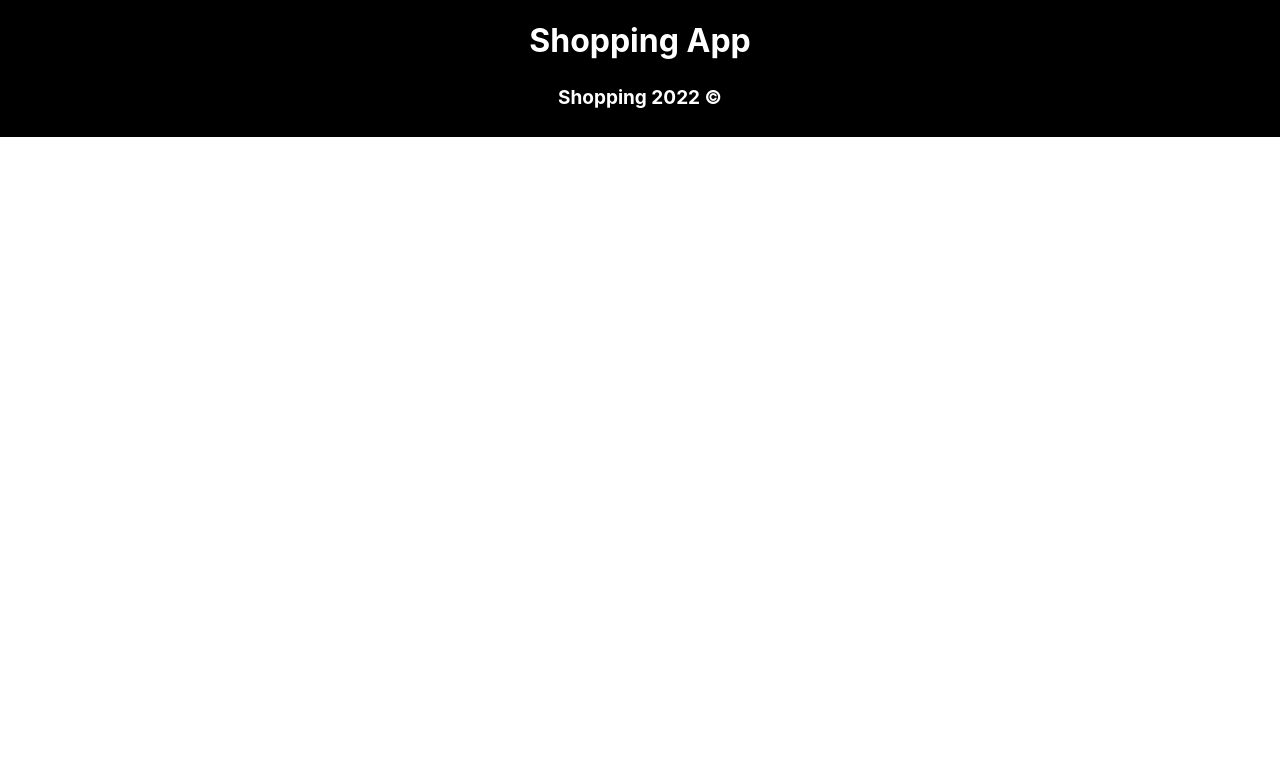
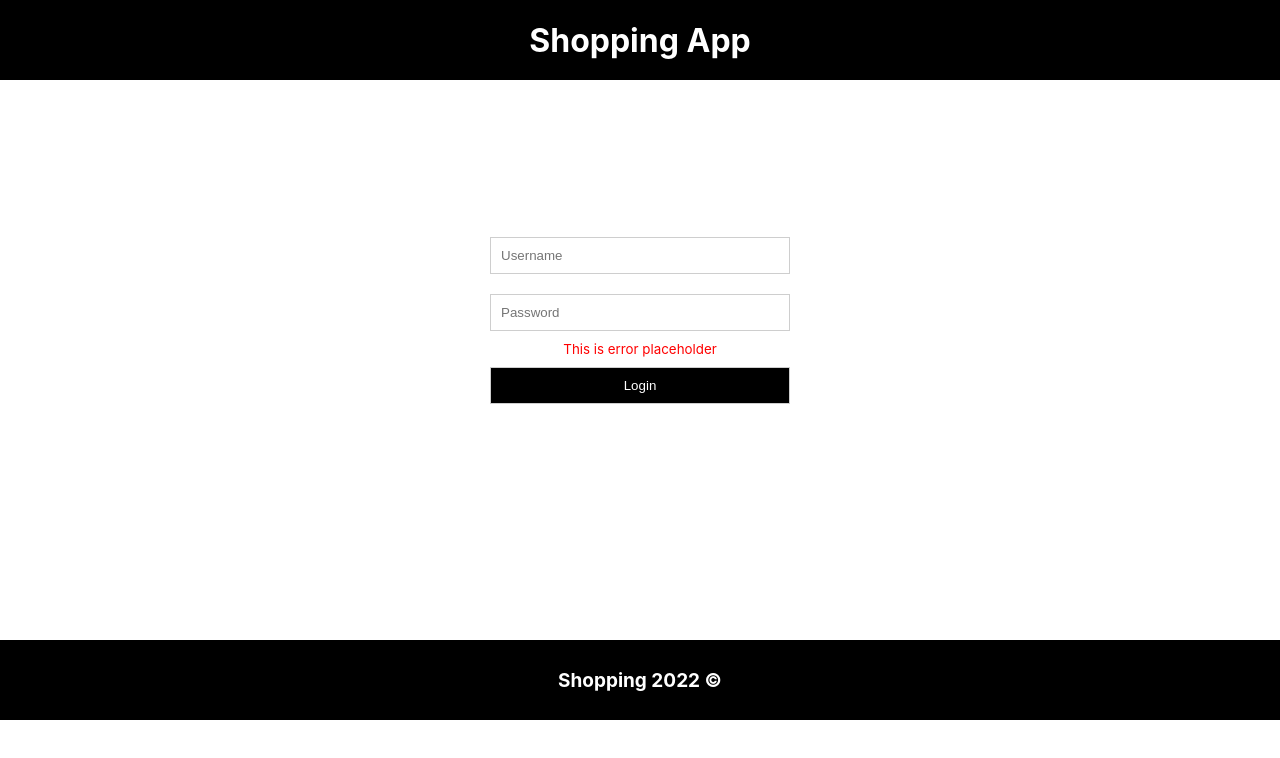
Before and after one commit to 12moi/shopping-app, a React (Create React App) app: page / in a window 1280 px wide. Shown: the top 758 px of the page. Built offline with nearby package versions, Linux system fonts and the light colour scheme.

Commit message:
add changes

```diff
--- a/src/App.css
+++ b/src/App.css
@@ -61,12 +61,14 @@ img:hover{
 }
 
 .login{
+flex-direction: column;
+display:inline-flex;
 width: 100%;
+height: 80vh;
 min-height: 10vh;
 align-items: center;
 justify-content: center;
-flex-direction: column;
-display: flex;
+
 }
 
 .login-inputs{
--- a/src/components/Login.js
+++ b/src/components/Login.js
@@ -1,20 +1,38 @@
 import React, {useState} from 'react'
 import '../App.css'
+import axios from 'axios';
 
 const Login = () => {
   const {userName, setUsername}=useState("");
   const {password, setPassword}=useState("");
   const {error, stError}=useState("");
+
+  const loginHandler= ({token,setToken})=>{
+   axios ({
+    url:'https://fakestoreapi.com/auth/login',
+    method:"POST",
+    data:{
+      username: userName,
+      password: password,
+    },
+   }).then(res=>{
+    console.log(res.data.token);
+    setToken(res.data.token)
+   }).catch(err=>{
+    console.log(err)
+   })
+  }
+
   return (
-    <div className='login-inputs'>
-        <div>
+    <div className='login'>
+        <div className='login-inputs'>
           <input value={userName}
            onChange={(e)=>setUsername(e.target.value)}
             type="text"
             placeholder='Username'/>
-          <input value={password} onChange={(e)=>setPassword(e.target.value)} type="password" aria-placeholder='Password'/>
+          <input value={password} onChange={(e)=>setPassword(e.target.value)} type="password" placeholder='Password'/>
           <small>This is error placeholder</small>
-          <button>Login</button>
+          <button onClick={loginHandler}>Login</button>
         </div>
     </div>
   )
```
